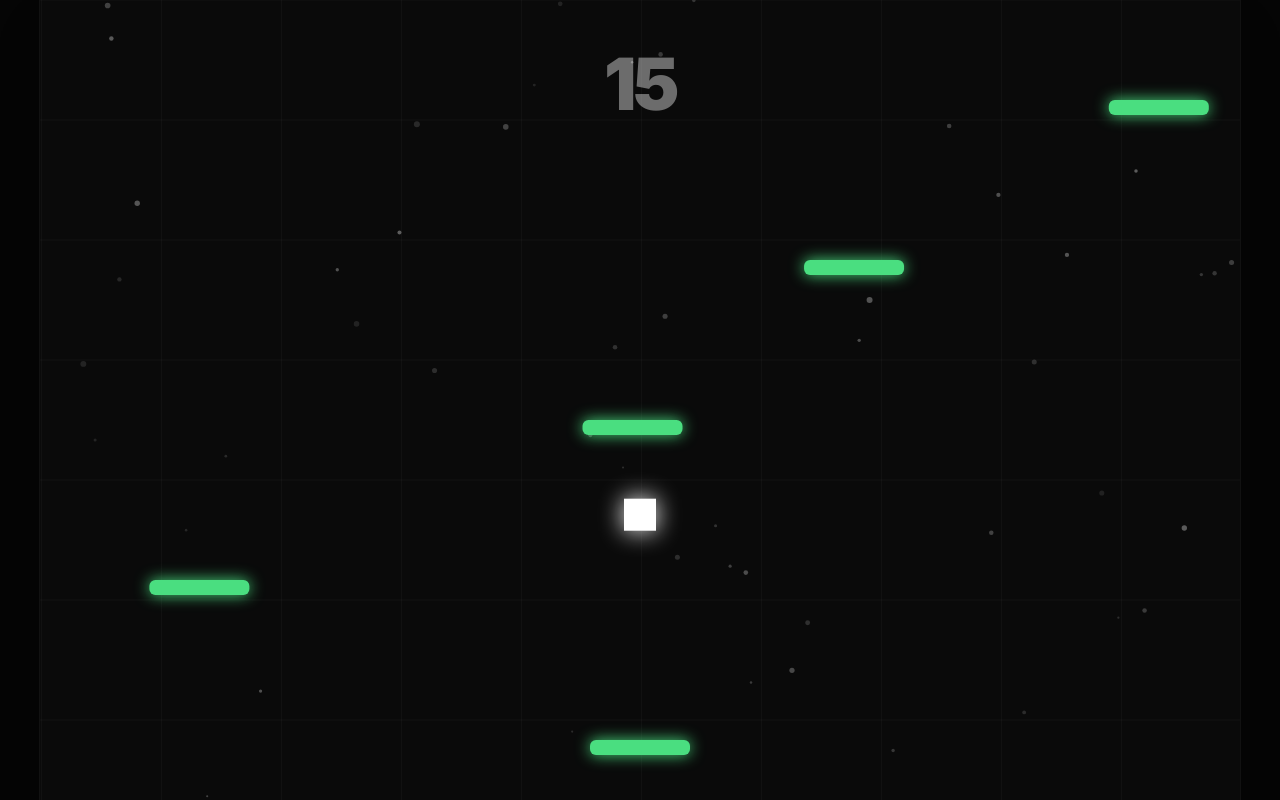
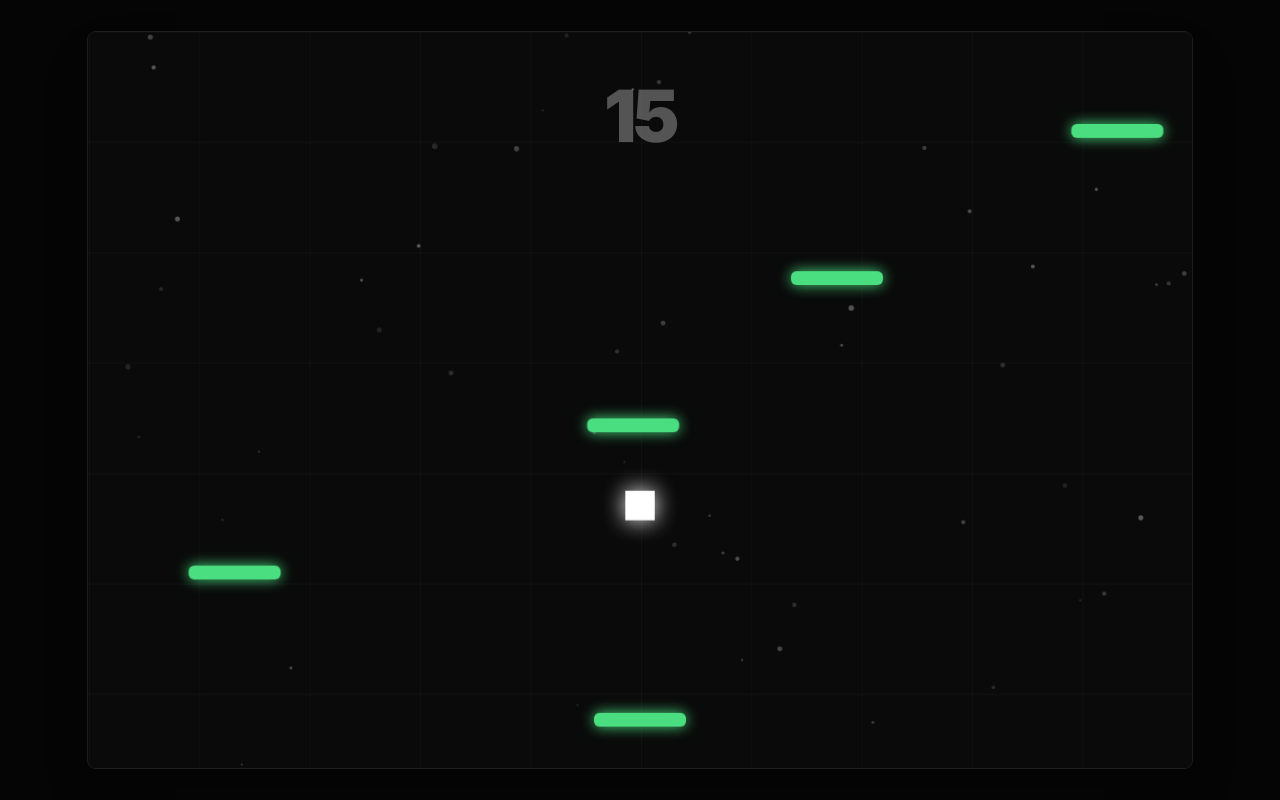
Before and after one commit to LucaGauntDA/Jumpv2, a React (Vite) app: page / in a window 1280 px wide. Both pictures are taken after a click on the button "PLAY". Built offline with nearby package versions, Linux system fonts and the light colour scheme.

Commit message:
fix(app): Adjust game container sizing and HUD opacity
Reduces game container width to 92% of viewport to ensure consistent margins and visibility. Updates HUD score opacity for better visual balance within the dark theme.

```diff
--- a/App.tsx
+++ b/App.tsx
@@ -118,10 +118,11 @@ const App: React.FC = () => {
       onContextMenu={(e) => e.preventDefault()}
     >
       {/* The main containment box - everything is relative to this */}
+      {/* Sized to 92% of viewport to guarantee visibility and clean margins */}
       <div
-        className="relative shadow-2xl overflow-hidden bg-black ring-1 ring-white/5"
+        className="relative shadow-2xl overflow-hidden bg-black ring-1 ring-white/10 rounded-lg"
         style={{
-          width: 'min(100vw, calc(100vh * 1.5))',
+          width: 'min(92vw, calc(92vh * 1.5))',
           aspectRatio: '1200 / 800'
         }}
       >
@@ -136,7 +137,7 @@ const App: React.FC = () => {
         {/* HUD - Strictly inside the box */}
         {gameState.gameStarted && !gameState.gameOver && (
           <div className="absolute top-12 left-0 right-0 flex flex-col items-center pointer-events-none z-10">
-            <div className="text-7xl font-black tracking-tighter text-white opacity-40 select-none">
+            <div className="text-7xl font-black tracking-tighter text-white opacity-30 select-none">
               {gameState.score}
             </div>
           </div>
```
